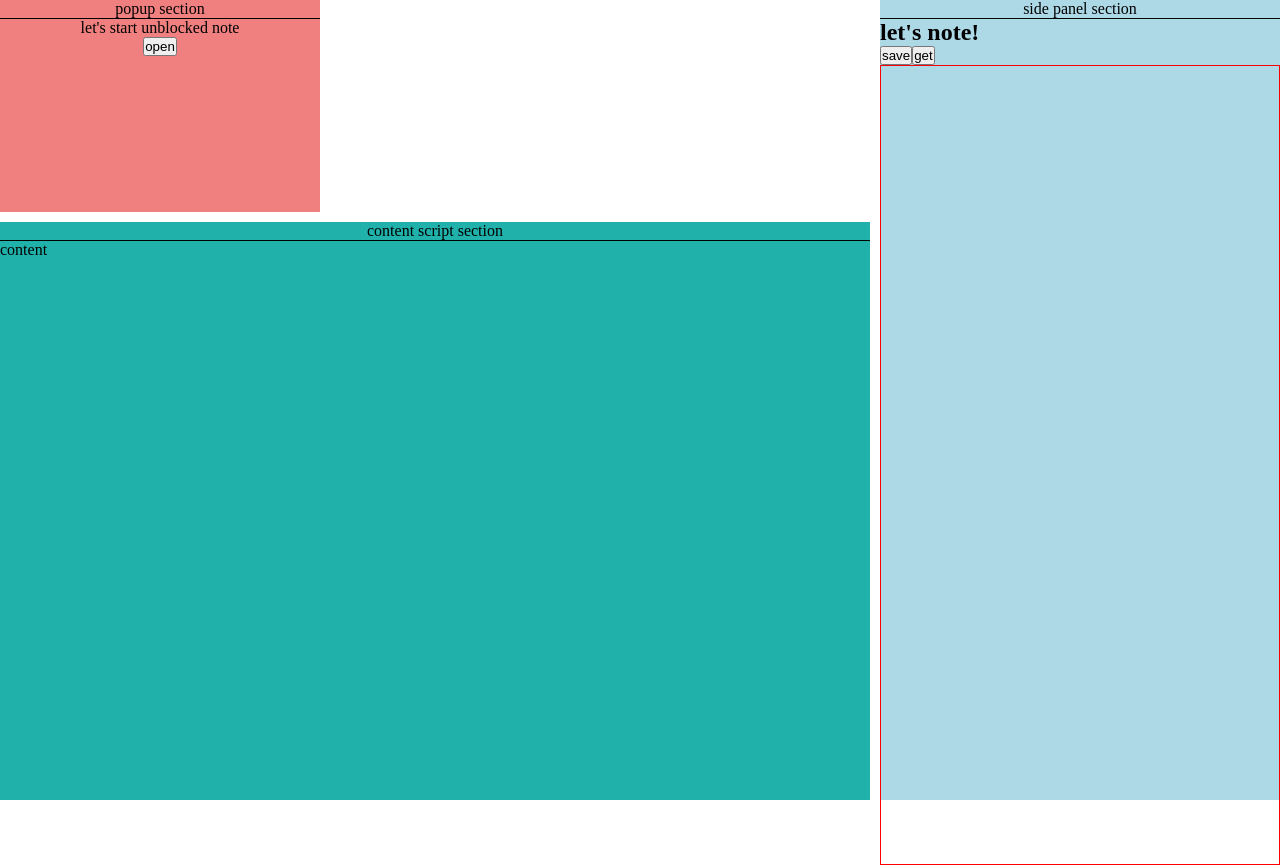
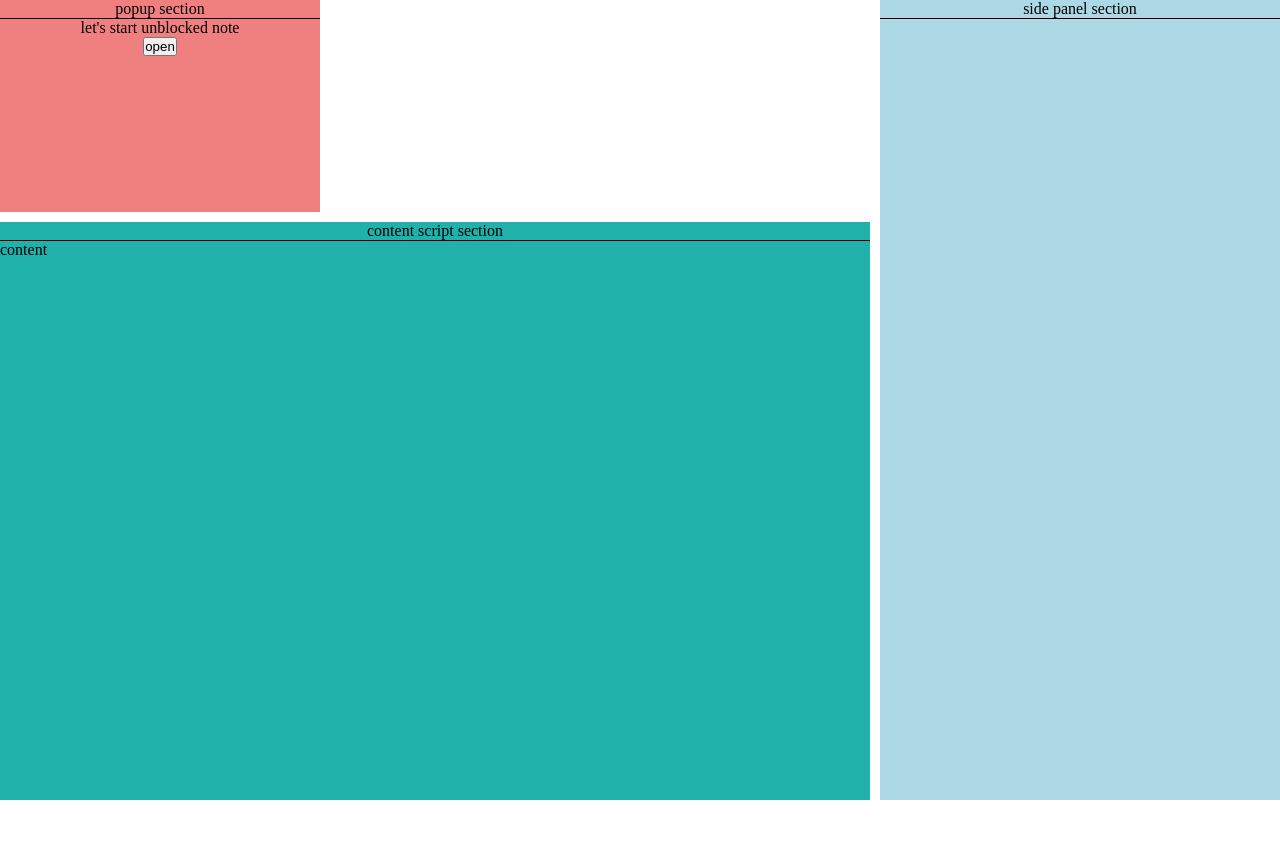
Before and after one commit to mattew8/unblocked-note-extension, a React (Vite) app: page / in a window 1280 px wide. After the commit the page ends 800 px from the top, so only its background shows below. Built offline with nearby package versions, Linux system fonts and the light colour scheme.

Commit message:
✅ add router in SidePanel
render different post component by pathname

```diff
--- a/src/side-panel/SidePanel.tsx
+++ b/src/side-panel/SidePanel.tsx
@@ -1,36 +1,18 @@
-import { postService } from '../service/post/post-service';
+import { useExtensionRouter } from '../service/router/extension-router';
+import PostDetail from './post-detail/PostDetail';
+import PostList from './post-list/PostList';
 
-const EDITABLE_ELEMENT_ID = 'editable-div';
 const SidePanel = () => {
-  const saveNotes = () => {
-    const editText = document.getElementById(EDITABLE_ELEMENT_ID)?.innerHTML;
-    if (typeof editText === 'string' && editText.length > 0) {
-      postService.addPost(editText);
-    }
-  };
-
-  const getNotes = async () => {
-    const posts = await postService.getPosts();
-    const editerElement = document.getElementById(EDITABLE_ELEMENT_ID);
-    const lastPostContent = posts.at(-1)?.contents;
-    if (editerElement === null || lastPostContent === undefined) return;
-    editerElement.innerHTML = lastPostContent;
-  };
+  const { pathname, searchParams } = useExtensionRouter();
+  const postId = searchParams.id || null;
 
   return (
-    <div>
-      <div>
-        <h1>let's note!</h1>
-        <button onClick={saveNotes}>save</button>
-        <button onClick={getNotes}>get</button>
-      </div>
-
-      <div
-        style={{ height: '100vh', border: '1px solid red' }}
-        contentEditable
-        id={EDITABLE_ELEMENT_ID}
-      ></div>
-    </div>
+    <>
+      {pathname === 'post/list' && <PostList />}
+      {pathname === 'post/detail' && postId !== null && (
+        <PostDetail id={postId} />
+      )}
+    </>
   );
 };
 
```
